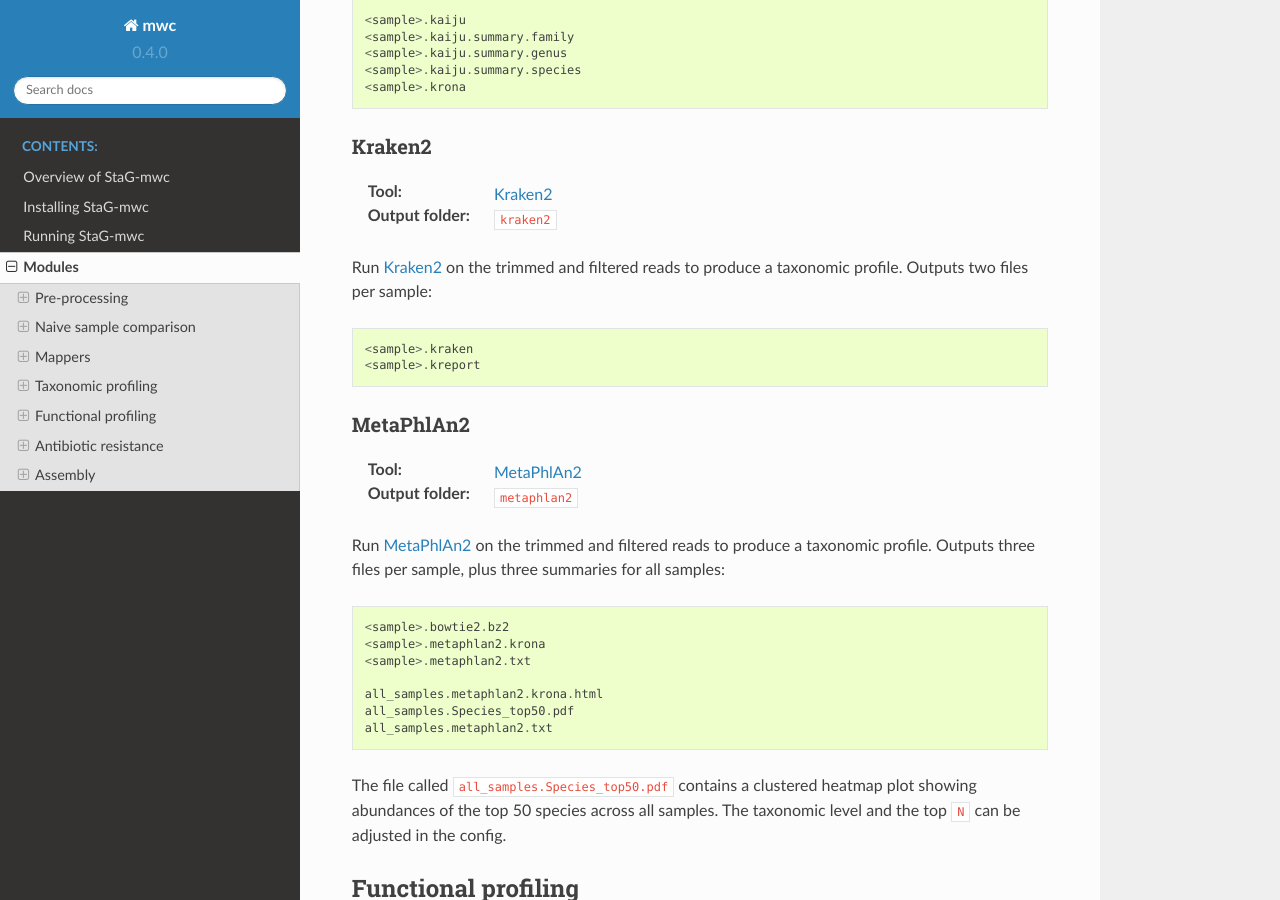
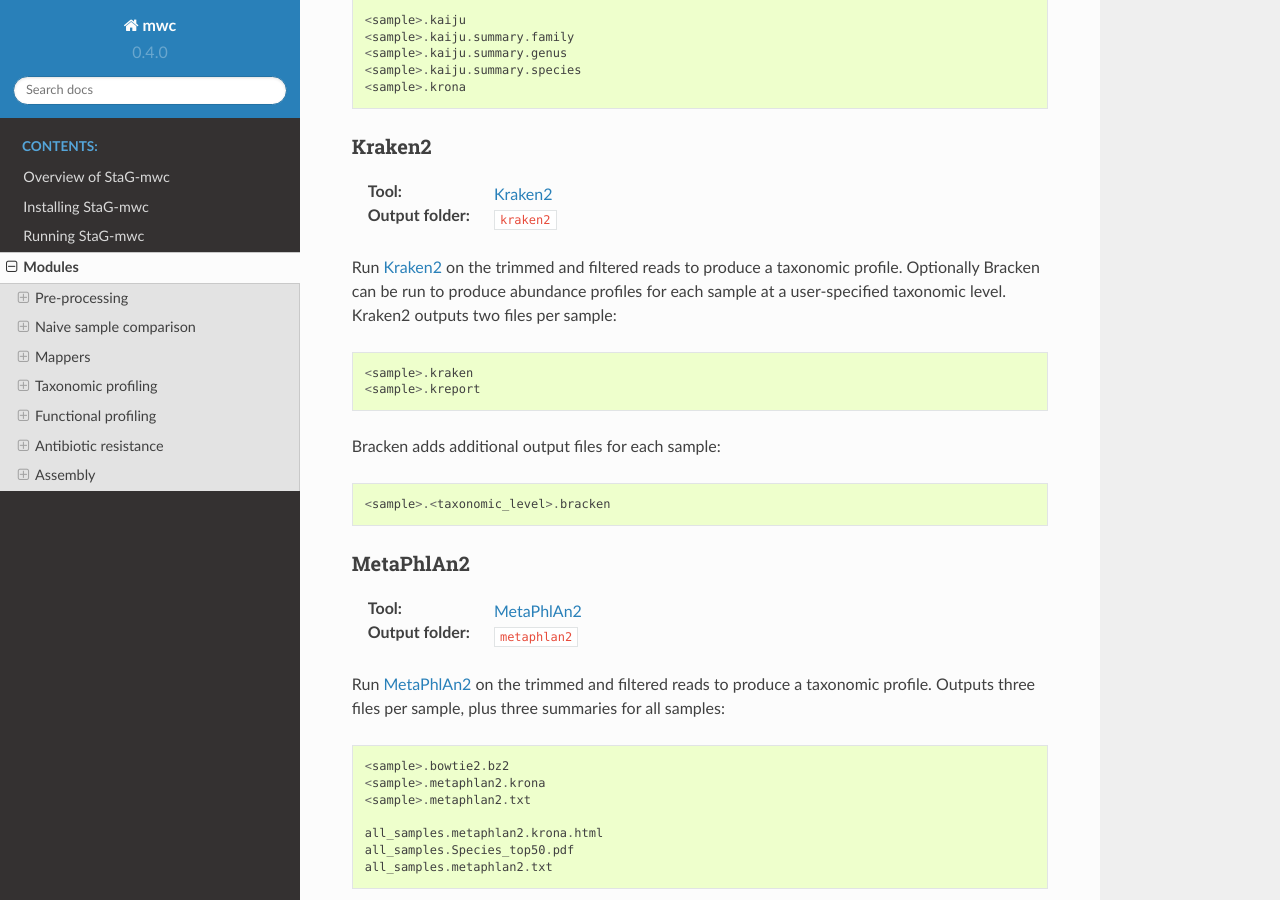
Before and after one commit to ctmrbio/stag-mwc, a Sphinx documentation site: the page built from docs/source/modules.rst, in a window 1280 px wide and 900 px high, scrolled down 5352 px. Built offline with Sphinx 7.4.7 and the Read the Docs theme 2.0.0, drawn with Linux system fonts in a browser that asks for light colours.

Commit message:
Add Bracken, untested

```diff
--- a/config.yaml
+++ b/config.yaml
@@ -107,6 +107,10 @@
     db: ""                   # [Required] Path to Kraken2 DB folder
     confidence: 0.1          # Kraken2 confidence score, float in [0,1]
     extra: ""                # Extra command line arguments for kraken2 (do not add/change output files)
+    bracken:
+        kmer_distrib: ""     # [Required for Bracken] Path to kmer_distrib file for Kraken2 DB specified above
+        levels: "S G"        # Space-separated list of taxonomic levels to produce tables for (e.g. "F G S" for Family, Genus, Species)
+        thresh: 10           # Threshold for minimum number of reads from Kraken
 
 metaphlan2:
     bt2_db_dir: ""           # [Required] Path to MetaPhlAn2 database dir
--- a/docs/source/modules.rst
+++ b/docs/source/modules.rst
@@ -4,6 +4,7 @@
 .. _FastQC: https://www.bioinformatics.babraham.ac.uk/projects/fastqc/
 .. _Kaiju: http://kaiju.binf.ku.dk/
 .. _Kraken2: https://ccb.jhu.edu/software/kraken2/
+.. _Bracken: https://ccb.jhu.edu/software/bracken/
 .. _groot: https://groot-documentation.readthedocs.io
 .. _MetaPhlAn2: https://bitbucket.org/biobakery/metaphlan2/
 .. _featureCounts: http://bioinf.wehi.edu.au/featureCounts/
@@ -279,10 +280,15 @@
 :Output folder: ``kraken2``
 
 Run `Kraken2`_ on the trimmed and filtered reads to produce a taxonomic profile.
-Outputs two files per sample::
+Optionally Bracken can be run to produce abundance profiles for each sample at a
+user-specified taxonomic level. Kraken2 outputs two files per sample::
 
     <sample>.kraken
     <sample>.kreport
+
+Bracken adds additional output files for each sample::
+
+    <sample>.<taxonomic_level>.bracken
 
 MetaPhlAn2
 ----------
```
Also changed, not shown: CHANGELOG.md (+2 -0 lines), 2 other files.
